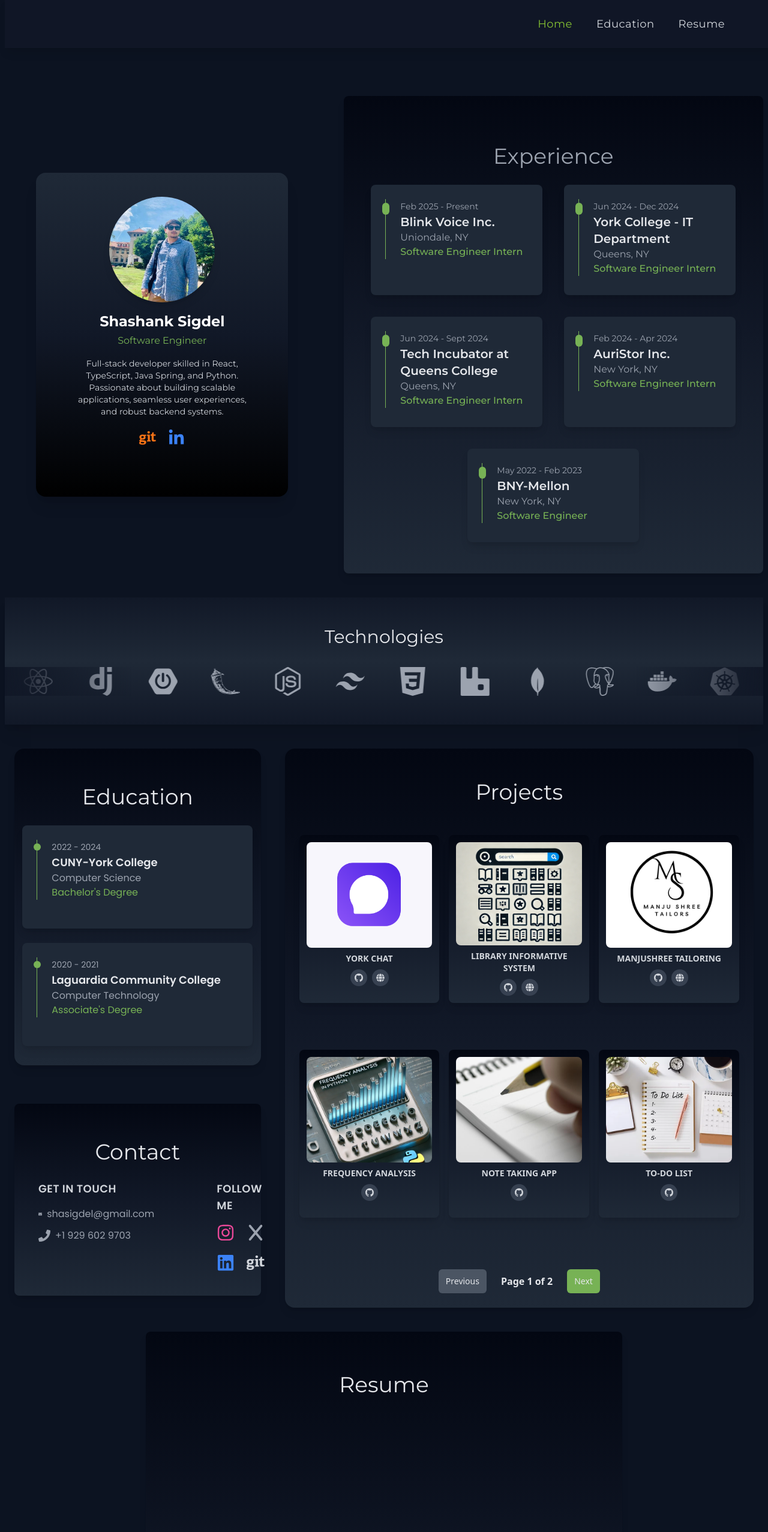
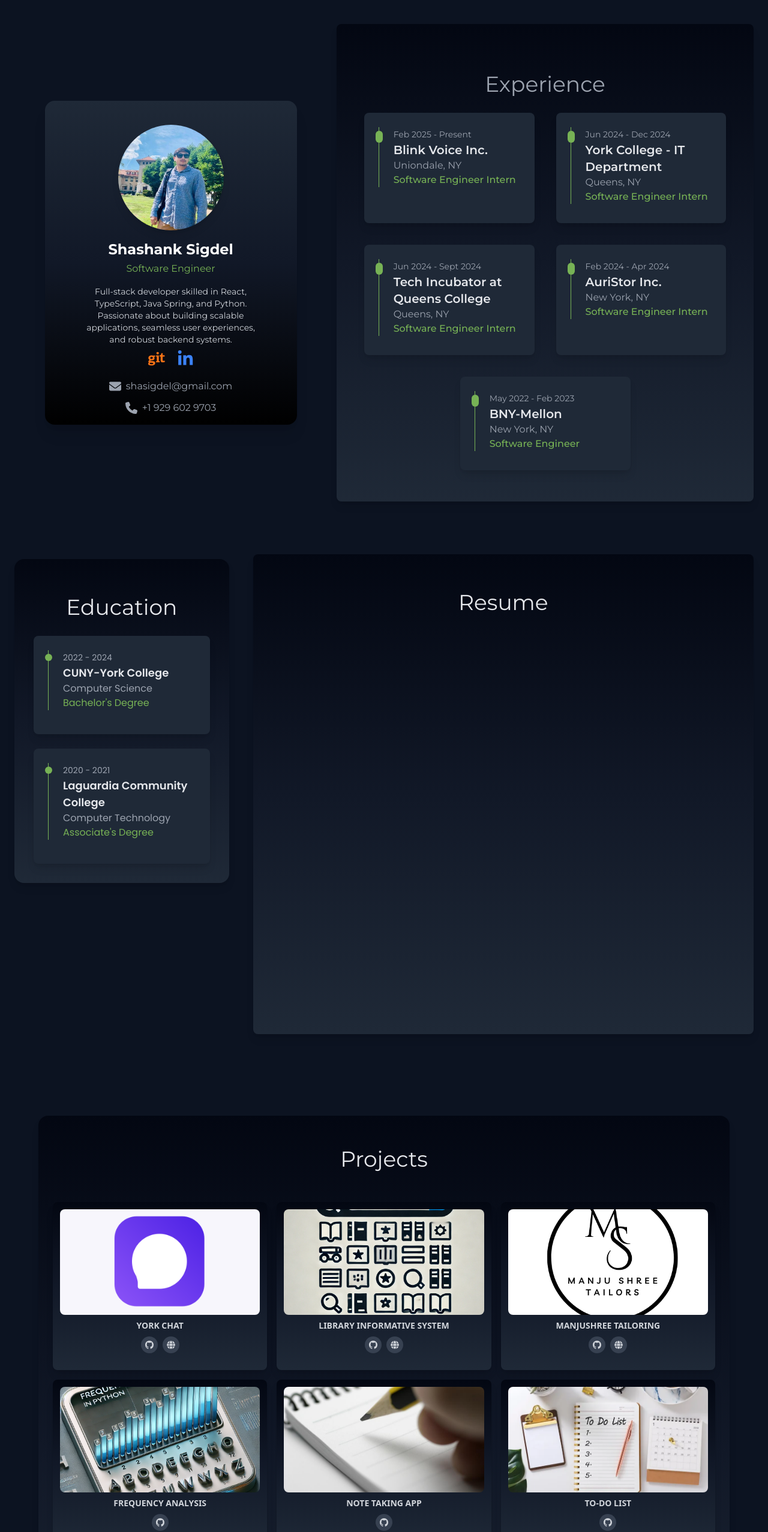
Before and after one commit to shasigdel/portfolio-website, a React (Create React App) app: page / in a window 1280 px wide. Shown: the top 2554 px of the page at 60% size. Built offline with nearby package versions, Linux system fonts and the light colour scheme.

Commit message:
major changes for mobile device and full screen

```diff
--- a/src/App.js
+++ b/src/App.js
@@ -1,7 +1,5 @@
 import React from "react";
-import Navbar from "./components/navbar/Navbar";
 import Home from "./components/home/Home";
-import Contact from "./components/contact/Contact";
 import Projects from "./components/projects/Projects";
 import Education from "./components/education/Education";
 import BannerIcons from "./components/home/BannerIcons";
@@ -10,29 +8,27 @@
 function App() {
   return (
     <div className="w-full h-auto bg-bodyColor text-gray-400 overflow-x-hidden">
-      <div className="max-w-screen-4xl mx-auto px-2 sm:px-2">
-        <Navbar />
+      <div className="max-w-screen-2xl mx-auto px-2 sm:px-4 lg:px-6">
         <Home />
-        <BannerIcons />
 
-        {/* Flex container for side-by-side layout */}
-        <div className="mt-10 flex flex-col lg:flex-row gap-8 lg:gap-10 px-4">
-
-          {/* Left side: Education and Contact (adjusting width for proper fit) */}
-          <div className="w-full lg:w-1/3 flex flex-col gap-12">
+        {/* Education & Resume Section */}
+        <div className="flex flex-col lg:flex-row items-start gap-6 lg:gap-8 xl:gap-10 mt-8 lg:mt-12">
+          {/* Education Section */}
+          <div className="w-full lg:w-[35%] xl:w-[30%] lg:sticky lg:top-20 lg:py-2">
             <Education />
-            <Contact />  {/* Moved Contact here */}
           </div>
 
-          {/* Right side: Projects (adjusting width for larger screen) */}
-          <div className="w-full lg:w-2/3">
-            <Projects />
+          {/* Resume Section */}
+          <div className="w-full lg:w-[65%] xl:w-[70%]">
+            <ResumeView />
           </div>
-
         </div>
 
-        {/* Resume View */}
-        <ResumeView />
+        {/* Projects & Technologies Sections */}
+        <div className="space-y-16 py-12">
+          <Projects />
+          <BannerIcons />
+        </div>
       </div>
     </div>
   );
--- a/src/components/contact/Contact.js
+++ /dev/null
@@ -1,27 +0,0 @@
-import React from "react";
-import ContactIcon from "./ContactIcon";
-import Title from "../layouts/Title";
-
-const Contact = () => {
-  return (
-    <section
-      id="contact"
-      className="pb-10 px-6 md:px-10 text-gray-200 font-bodyFont flex flex-col items-center
-                 bg-gradient-to-b from-gray-950 via-gray-900 to-gray-800 rounded-lg shadow-lg p-8 "
-    >
-      {/* Section Title */}
-      <Title title="Contact" />
-
-      {/* Centered Content */}
-      <div className="w-full max-w-4xl flex flex-col md:flex-row justify-between items-center md:items-start text-center md:text-left space-y-6 md:space-y-0">
-        {/* Social Icons */}
-        <div className="flex flex-row items-center justify-evenly w-full md:w-auto space-x-10">
-          <ContactIcon />
-          {/* Add more social media icons here */}
-        </div>
-      </div>
-    </section>
-  );
-};
-
-export default Contact;
--- a/src/components/contact/ContactIcon.js
+++ /dev/null
@@ -1,58 +0,0 @@
-import React from "react";
-import { FaPhone, FaEnvelope } from "react-icons/fa";
-import { CONTACT, SOCIAL } from "../../constants";
-
-const ContactIcon = () => {
-  return (
-    <div className="w-full max-w-lg flex flex-col gap-8">
-      {/* Container for Get in Touch & Follow Me */}
-      <div className="flex flex-col md:flex-row items-center md:items-start justify-between w-full space-y-6 md:space-y-0 gap-20">
-
-        {/* Get in Touch Section */}
-        <div className="flex flex-col gap-4 w-full md:w-1/2">
-          <h2 className="text-lg uppercase font-semibold text-gray-300 tracking-wide">
-            Get in Touch
-          </h2>
-          <div className="flex flex-col gap-3 text-gray-400">
-            <a
-              href={`mailto:${CONTACT.email}`}
-              className="flex items-center gap-2 hover:text-designColor transition-all"
-            >
-              <FaEnvelope className="text-xl" /> {CONTACT.email}
-            </a>
-            <a
-              href={`tel:${CONTACT.phone}`}
-              className="flex items-center gap-2 hover:text-designColor transition-all"
-            >
-              <FaPhone className="text-xl" /> {CONTACT.phone}
-            </a>
-          </div>
-        </div>
-
-        {/* Follow Me Section */}
-        <div className="flex flex-col gap-4 w-full md:w-1/2 md:ml-6">
-          <h2 className="text-lg uppercase font-semibold text-gray-300 tracking-wide">
-            Follow Me
-          </h2>
-          <div className="flex flex-wrap gap-5">
-            {SOCIAL.map(({ href, Icon, label, color }) => (
-              <a
-                key={label}
-                href={href}
-                target="_blank"
-                rel="noopener noreferrer"
-                aria-label={label}
-                className={`text-2xl md:text-3xl transition-all duration-300 ${color} hover:scale-105 hover:text-designColor`}
-              >
-                <Icon />
-              </a>
-            ))}
-          </div>
-        </div>
-
-      </div>
-    </div>
-  );
-};
-
-export default ContactIcon;
--- a/src/components/education/Education.js
+++ b/src/components/education/Education.js
@@ -5,25 +5,17 @@
 
 const Education = () => {
   return (
-    <section id="education" className="pb-4 font-bodyFont text-gray-200 flex justify-center">
-      <div className="w-full max-w-4xl bg-gradient-to-b from-gray-950 via-gray-900 to-gray-800 rounded-2xl p-8 shadow-lg">
-        <Title title="Education" className="mb-8 text-center text-3xl" />
+    <section id="education" className="pb-4 font-bodyFont text-gray-200">
+      <div className="w-full bg-gradient-to-b from-gray-950 via-gray-900 to-gray-800 rounded-2xl p-4 sm:p-6 md:p-8 shadow-lg">
+        <Title title="Education" className="mb-4 sm:mb-6 text-center text-2xl sm:text-3xl" />
 
-        {/* Centered Education Cards */}
-        <div className="flex flex-col items-center gap-6">
+        <div className="flex flex-col items-center gap-4 sm:gap-6">
           {EDUCATION.map((education, index) => (
-            <EducationCard
-              key={index}
-              school={education.school}
-              discipline={education.discipline}
-              graduation={education.graduation}
-              degree={education.degree}
-            />
+            <EducationCard key={index} {...education} />
           ))}
         </div>
       </div>
     </section>
   );
 };
-
 export default Education;
--- a/src/components/education/EducationCard.js
+++ b/src/components/education/EducationCard.js
@@ -1,13 +1,14 @@
+// EducationCard.js
 const EducationCard = ({ school, discipline, graduation, degree }) => {
   return (
-    <div className="font-bodyFont w-96 p-6 bg-gray-800 rounded-lg shadow-lg">
+    <div className="font-bodyFont w-full max-w-md p-4 sm:p-6 bg-gray-800 rounded-lg shadow-lg">
       <ol className="relative border-l border-designColor">
-        <li className="mb-6 ml-6">
-          <div className="absolute w-3 h-3 bg-designColor rounded-full mt-1.5 -left-1.5"></div>
-          <time className="mb-1 text-sm text-gray-400">{graduation}</time>
-          <h3 className="text-lg font-semibold text-gray-200">{school}</h3>
-          <p className="text-base text-gray-400">{discipline}</p>
-          <p className="text-designColor">{degree}</p>
+        <li className="mb-4 ml-4 sm:ml-6">
+          <div className="absolute w-3 h-3 bg-designColor rounded-full mt-1.5 -left-1.5" />
+          <time className="mb-1 text-xs sm:text-sm text-gray-400">{graduation}</time>
+          <h3 className="text-base sm:text-lg font-semibold text-gray-200">{school}</h3>
+          <p className="text-sm sm:text-base text-gray-400">{discipline}</p>
+          <p className="text-designColor text-sm sm:text-base">{degree}</p>
         </li>
       </ol>
     </div>
--- a/src/components/home/HeroCard.js
+++ b/src/components/home/HeroCard.js
@@ -1,6 +1,7 @@
 import React from "react";
 import { shashank2 } from "../../assets";
-import { FaGit, FaLinkedinIn } from "react-icons/fa6";
+import { FaEnvelope, FaGit, FaLinkedinIn, FaPhone } from "react-icons/fa6";
+import { CONTACT } from "../../constants";
 
 const HeroCard = () => {
   return (
@@ -28,7 +29,7 @@
         </div>
 
         {/* Social Links */}
-        <div className="mt-5 flex justify-center space-x-5">
+        <div className="mt-2 flex justify-center space-x-5">
           <a
             href="https://github.com/shasigdel"
             target="_blank"
@@ -46,6 +47,22 @@
             <FaLinkedinIn className="w-7 h-7 text-blue-500" />
           </a>
         </div>
+
+        {/* Email & Phone Number */}
+        <div className="mt-5 flex flex-col items-center space-y-3">
+          <a
+            href={`mailto:${CONTACT.email}`}
+            className="flex items-center gap-2 hover:text-designColor transition-all"
+          >
+            <FaEnvelope className="text-xl" /> {CONTACT.email}
+          </a>
+          <a
+            href={`tel:${CONTACT.phone}`}
+            className="flex items-center gap-2 hover:text-designColor transition-all"
+          >
+            <FaPhone className="text-xl" /> {CONTACT.phone}
+          </a>
+        </div>
       </div>
     </div>
   );
--- a/src/components/home/Home.js
+++ b/src/components/home/Home.js
@@ -6,7 +6,7 @@
   return (
     <section
       id="home"
-      className="w-full pb-10 pt-40 flex flex-col lg:flex-row items-center justify-center font-titleFont gap-10"
+      className="w-full pb-10 pt-10 flex flex-col lg:flex-row items-center justify-center font-titleFont gap-4"
     >
       {/* Hero Card - Left on Large Screens */}
       <div className="w-full lg:w-1/2 flex justify-center">
--- a/src/components/navbar/Navbar.js
+++ /dev/null
@@ -1,79 +0,0 @@
-import React, { useState } from 'react';
-import { Link } from 'react-scroll';
-import { navLinksdata } from '../../constants';
-import {  FaTimes, FaBars } from 'react-icons/fa';
-
-const Navbar = () => {
-  const [isOpen, setIsOpen] = useState(false);
-
-  const toggleMenu = () => {
-    setIsOpen(!isOpen);
-  };
-
-  return (
-    <div className="w-full pr-20 h-20 fixed top-0 z-50 bg-gray-900/90 px-8 flex justify-end items-center font-titleFont shadow-lg">
-
-      {/* Full navigation for large screens */}
-      <div className="hidden sm:flex items-center justify-end w-full max-w-7xl">
-        <ul className="flex items-center gap-10 text-lg">
-          {navLinksdata.map(({ _id, title, link }) => (
-            <li
-              className="text-gray-300 tracking-wide cursor-pointer hover:text-designColor duration-300"
-              key={_id}
-            >
-
-                <Link
-                  activeClass="active"
-                  to={link}
-                  spy={true}
-                  smooth={true}
-                  offset={-70}
-                  duration={500}
-                  className="hover:text-designColor duration-300"
-                >
-                  {title}
-                </Link>
-            </li>
-          ))}
-        </ul>
-      </div>
-
-      {/* Burger Menu Button (Visible on small screens) */}
-      <div className="sm:hidden z-50">
-        <button onClick={toggleMenu} aria-label="Toggle menu" className="text-3xl text-gray-300">
-          {isOpen ? <FaTimes /> : <FaBars />}
-        </button>
-      </div>
-
-      {/* Mobile Menu (Visible when isOpen) */}
-      <div
-        className={`absolute top-[100%] right-0 w-full bg-gray-900/95 shadow-xl transition-transform duration-300 sm:hidden ${
-          isOpen ? "translate-y-0" : "-translate-y-full"
-        }`}
-      >
-        <ul className="flex flex-col items-center gap-6 p-5 text-lg">
-          {navLinksdata.map(({ _id, title, link }) => (
-            <li key={_id} className="text-gray-300 tracking-wide cursor-pointer hover:text-designColor duration-300">
-
-                <Link
-                  activeClass="active"
-                  to={link}
-                  spy={true}
-                  smooth={true}
-                  offset={-70}
-                  duration={500}
-                  className="hover:text-designColor duration-300"
-                  onClick={toggleMenu} // Close menu when clicked
-                >
-                  {title}
-                </Link>
-            </li>
-          ))}
-        </ul>
-      </div>
-
-    </div>
-  );
-};
-
-export default Navbar;
--- a/src/components/projects/Projects.js
+++ b/src/components/projects/Projects.js
@@ -5,7 +5,7 @@
 
 const Projects = () => {
   const [currentPage, setCurrentPage] = useState(1);
-  const projectsPerPage = 6; // Show 6 projects per page
+  const projectsPerPage = 9; // Show 6 projects per page
 
   // Pagination logic
   const indexOfLastProject = currentPage * projectsPerPage;
@@ -15,7 +15,7 @@
   const totalPages = Math.ceil(PROJECTS.length / projectsPerPage);
 
   return (
-    <section id="projects" className="w-full pb-10 text-gray-200 flex justify-center">
+    <section id="projects" className="w-full pb-10 mt-20 text-gray-200 flex justify-center">
       <div className="w-full max-w-6xl bg-gradient-to-b from-gray-950 via-gray-900 to-gray-800 rounded-2xl p-6 shadow-lg">
         <div className="flex justify-center items-center text-center mb-6">
           <Title title="Projects" />
--- a/src/components/resume/ResumeView.js
+++ b/src/components/resume/ResumeView.js
@@ -1,24 +1,62 @@
-import React from 'react';
+// ResumeView.js
+import React, { useState } from 'react';
 import { resume } from '../../assets';
 import Title from '../layouts/Title';
 
 const ResumeView = () => {
+  const [showModal, setShowModal] = useState(false);
+
   return (
-    <section id="resume" className="w-full pb-2 text-gray-200 flex justify-center px-6 sm:px-9">
-      {/* Card Container */}
-      <div className="bg-gradient-to-b from-gray-950 via-gray-900 to-gray-800 p-4 sm:p-6 md:p-8 lg:p-10 xl:px-12 rounded-lg shadow-lg w-full sm:w-3/4 md:w-2/3 lg:w-1/2 xl:w-2/3">
+    <section id="resume" className="w-full pb-2 text-gray-200">
+      <div className="bg-gradient-to-b from-gray-950 via-gray-900 to-gray-800 rounded-lg shadow-lg p-4 sm:p-6 md:p-8">
         <Title title="Resume" />
 
-        {/* PDF Viewer */}
-        <div className="w-full h-[40vh] sm:h-[50vh] md:h-[60vh] lg:h-[80vh] xl:h-[90vh] p-4">
+        {/* Desktop View */}
+        <div className="hidden sm:block w-full h-[80vh] md:h-[80vh] lg:h-[80vh]">
           <iframe
             src={resume}
             width="100%"
             height="100%"
             title="Resume"
-            className="border-none"
+            className="border-none rounded-lg"
           />
         </div>
+
+        {/* Mobile View Button */}
+        <div className="sm:hidden flex justify-center mt-4">
+          <button
+            onClick={() => setShowModal(true)}
+            className="bg-designColor text-white px-6 py-2 rounded-md hover:bg-opacity-80 transition-all"
+          >
+            View Resume
+          </button>
+        </div>
+
+        {/* Mobile Modal */}
+        {showModal && (
+          <div className="fixed inset-0 z-50 bg-black bg-opacity-75 flex items-center justify-center p-4">
+            <div className="bg-gray-900 rounded-lg w-full max-w-2xl p-4">
+              <div className="flex justify-between items-center mb-4">
+                <h2 className="text-xl font-semibold">Resume</h2>
+                <button
+                  onClick={() => setShowModal(false)}
+                  className="text-gray-400 hover:text-white"
+                >
+                  ✕
+                </button>
+              </div>
+              <div className="h-[90vh]">
+                <iframe
+                  src={resume}
+                  width="100%"
+                  height="100%"
+                  title="Resume"
+                  className="border-none rounded-lg"
+                />
+              </div>
+            </div>
+          </div>
+        )}
       </div>
     </section>
   );
```
